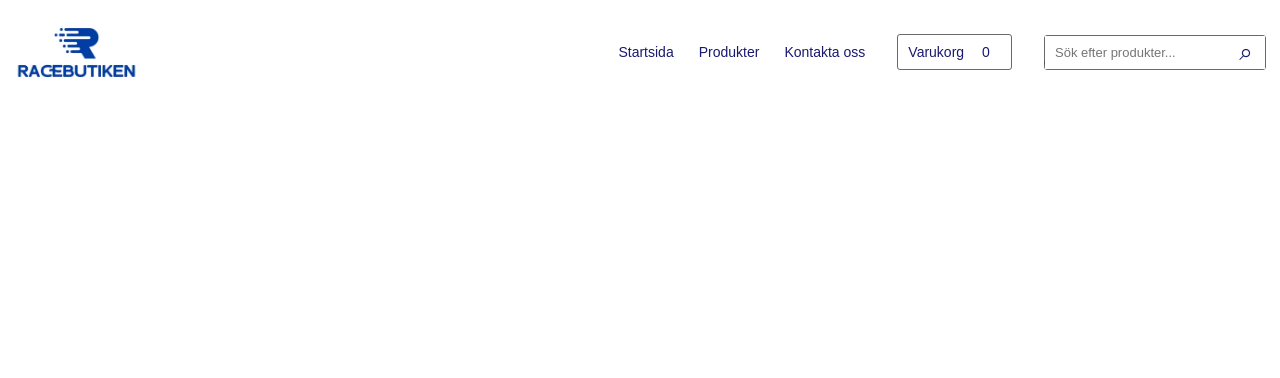
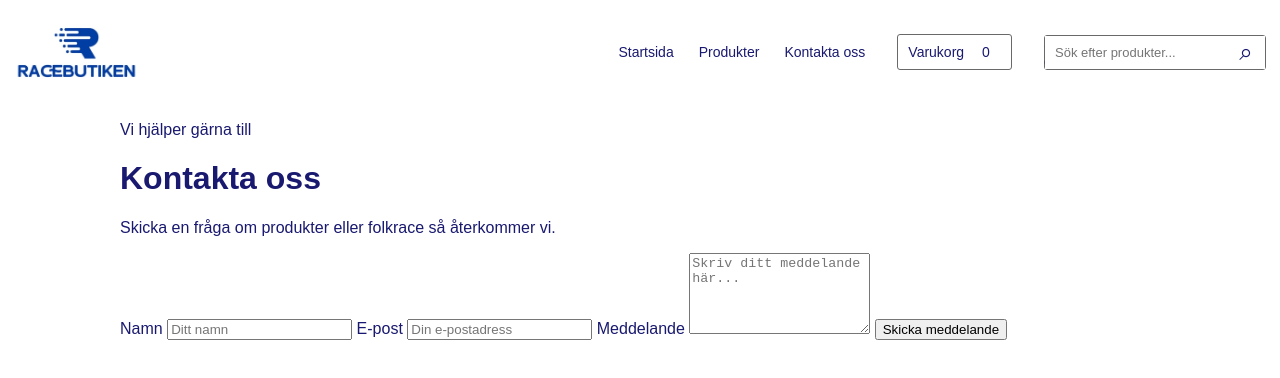
Before and after one commit to moka2604/Projektuppgift, a plain HTML site: page kontakt.html in a window 1280 px wide. Drawn offline with Linux system fonts and the light colour scheme.

Commit message:
Kontaktformuläret i HTML till kontaktsidan
Added a contact form with fields for name, email, and message.

```diff
--- a/kontakt.html
+++ b/kontakt.html
@@ -25,6 +25,24 @@
       <button type="submit">&#8981;</button>
     </form>
   </header>
+
+  <main class="page-main container contain">
+    <div class="page-heading">
+      <p class="eyebrow">Vi hjälper gärna till</p>
+      <h1>Kontakta oss</h1>
+      <p>Skicka en fråga om produkter eller folkrace så återkommer vi.</p>
+    </div>
+    <form class="contact-form">
+      <label for="name">Namn</label>
+      <input id="name" name="name" type="text" placeholder="Ditt namn" required>
+      <label for="email">E-post</label>
+      <input id="email" name="email" type="email" placeholder="Din e-postadress" required>
+      <label for="message">Meddelande</label>
+      <textarea id="message" name="message" rows="5" placeholder="Skriv ditt meddelande här..." required></textarea>
+      <button class="button" type="submit">Skicka meddelande</button>
+      <p class="form-message"></p>
+    </form>
+  </main>
 </body>
 
 </html>
```
